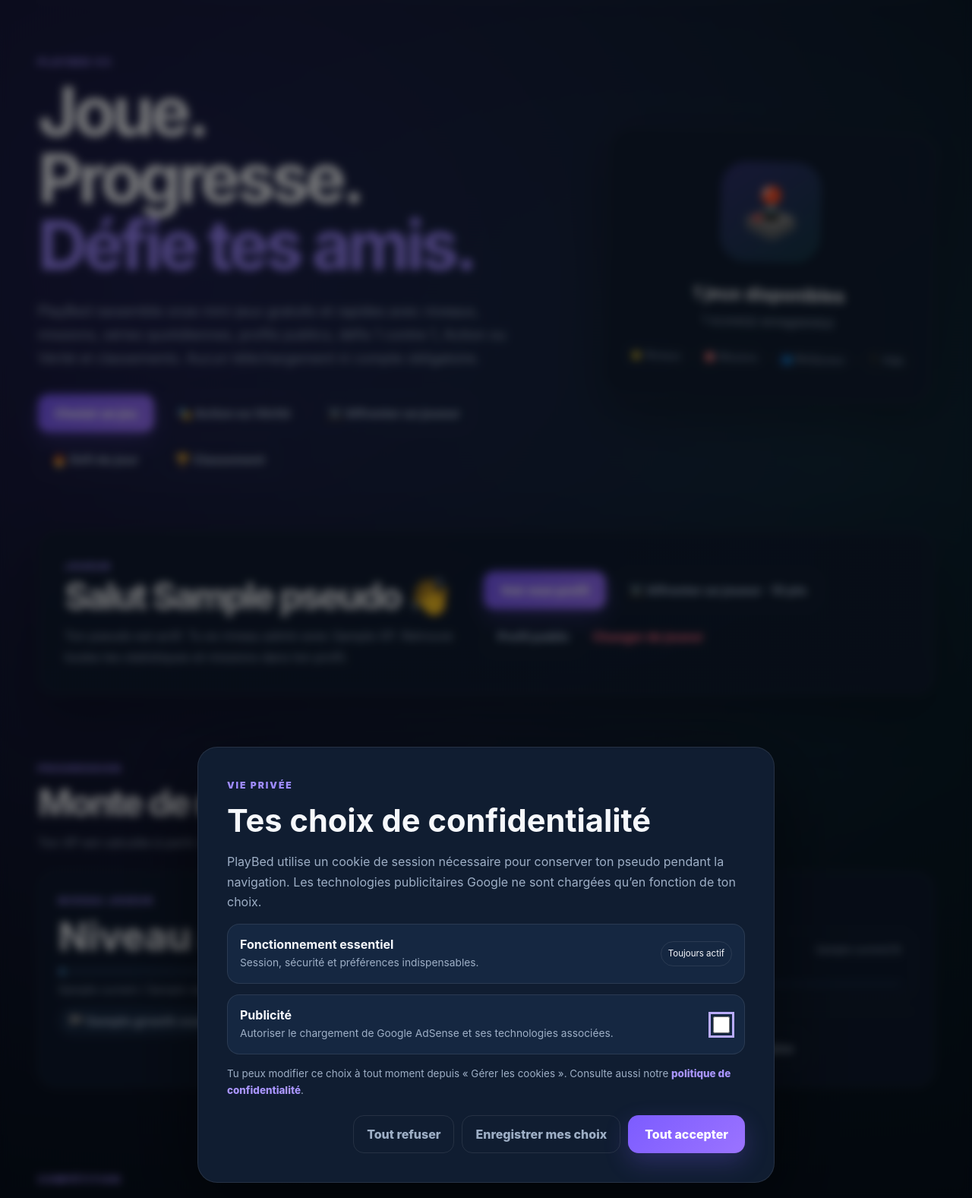
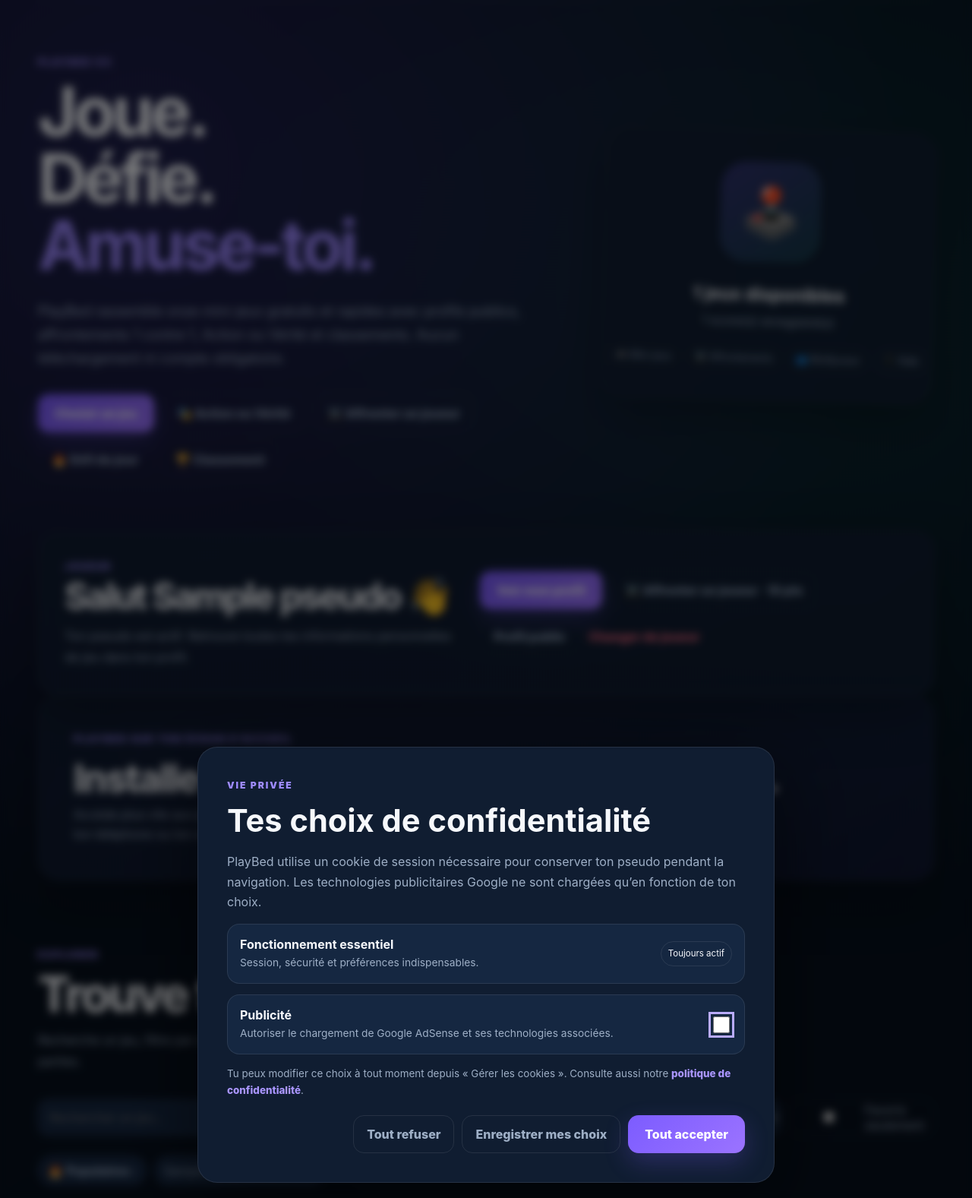
Before and after one commit to Obed236/PlayBed, a Python web app: template templates/index.html in a window 1280 px wide. Shown: the part 78-1655 px from the top of the page at 76% size. Run offline with Jinja, Linux system fonts and the light colour scheme; the template is opened without the code that fills it: most values are stand-ins (such as "Sample title", 1, 10 or a date in 2020).

Commit message:
Alléger l'accueil et réserver la progression au profil

```diff
--- a/templates/index.html
+++ b/templates/index.html
@@ -1,62 +1,24 @@
 {% extends "base.html" %}
-{% block title %}PlayBed — Mini-jeux gratuits, niveaux et défis{% endblock %}
-{% block description %}PlayBed propose onze mini-jeux gratuits, des défis 1 contre 1 avec mise de points virtuels, Action ou Vérité en classe privée, niveaux, missions, favoris, statistiques et classements. Joue sans compte depuis ton navigateur.{% endblock %}
+{% block title %}PlayBed — Mini-jeux gratuits et défis{% endblock %}
+{% block description %}PlayBed propose onze mini-jeux gratuits, des affrontements 1 contre 1 avec mise de points virtuels, Action ou Vérité en classe privée, profils publics et classements. Joue sans compte depuis ton navigateur.{% endblock %}
 {% block content %}
 <main>
 <section class="hero">
     <div class="hero-copy">
         <span class="eyebrow">PLAYBED V3</span>
-        <h1>Joue.<br>Progresse.<br><span>Défie tes amis.</span></h1>
-        <p>PlayBed rassemble onze mini-jeux gratuits et rapides avec niveaux, missions, séries quotidiennes, profils publics, défis 1 contre 1, Action ou Vérité et classements. Aucun téléchargement ni compte obligatoire.</p>
+        <h1>Joue.<br>Défie.<br><span>Amuse-toi.</span></h1>
+        <p>PlayBed rassemble onze mini-jeux gratuits et rapides avec profils publics, affrontements 1 contre 1, Action ou Vérité et classements. Aucun téléchargement ni compte obligatoire.</p>
         <div class="hero-actions"><a class="primary-button" href="#games">Choisir un jeu</a><a class="secondary-button" href="{{ url_for('av_home') }}">🎭 Action ou Vérité</a><a class="secondary-button" href="{{ url_for('versus_home') }}">⚔️ Affronter un joueur</a><a class="secondary-button" href="{{ url_for('platform_daily_challenge') }}">🔥 Défi du jour</a><a class="secondary-button" href="{{ url_for('leaderboard') }}">🏆 Classement</a></div>
     </div>
-    <div class="hero-card"><div class="orb">🕹️</div><strong>{{ games|length }} jeux disponibles</strong><span>{{ total_scores }} score(s) enregistré(s)</span><div class="mini-stats"><span>⭐ Niveaux</span><span>🎯 Missions</span><span>👥 Multijoueur</span><span>📱 PWA</span></div></div>
+    <div class="hero-card"><div class="orb">🕹️</div><strong>{{ games|length }} jeux disponibles</strong><span>{{ total_scores }} score(s) enregistré(s)</span><div class="mini-stats"><span>🎮 Mini-jeux</span><span>⚔️ Affrontements</span><span>👥 Multijoueur</span><span>📱 PWA</span></div></div>
 </section>
 
 <section class="section player-panel" id="player">
-    <div><span class="eyebrow">JOUEUR</span>{% if pseudo %}<h2>Salut {{ pseudo }} 👋</h2><p>Ton pseudo est actif. {% if growth_progress %}Tu es niveau {{ growth_progress.level }} avec {{ growth_progress.xp }} XP.{% endif %} Retrouve toutes tes statistiques et missions dans ton profil.</p>{% else %}<h2>Choisis ton pseudo</h2><p>Aucun compte n'est nécessaire. Ton pseudo sert à identifier tes scores, ta progression et ton profil public.</p>{% endif %}</div>
+    <div><span class="eyebrow">JOUEUR</span>{% if pseudo %}<h2>Salut {{ pseudo }} 👋</h2><p>Ton pseudo est actif. Retrouve toutes tes informations personnelles de jeu dans ton profil.</p>{% else %}<h2>Choisis ton pseudo</h2><p>Aucun compte n'est nécessaire. Ton pseudo sert à identifier tes scores et ton profil public.</p>{% endif %}</div>
     {% if pseudo %}<div class="player-actions"><a class="primary-button" href="{{ url_for('platform_profile') }}">Voir mon profil</a><a class="secondary-button" href="{{ url_for('versus_home') }}">⚔️ Affronter un joueur{% if versus_wallet %} · {{ versus_wallet.balance }} pts{% endif %}</a><a class="secondary-button" href="{{ url_for('growth_public_profile', pseudo=pseudo) }}">Profil public</a><a class="danger-link" href="{{ url_for('clear_pseudo') }}">Changer de joueur</a></div>{% else %}<form class="pseudo-form" action="{{ url_for('set_pseudo') }}" method="post"><label class="sr-only" for="pseudoInput">Choisir un pseudo</label><input id="pseudoInput" type="text" name="pseudo" minlength="2" maxlength="20" required placeholder="Ex. Obed" autocomplete="nickname"><button class="primary-button" type="submit">Commencer</button></form>{% endif %}
 </section>
 
-{% if pseudo and growth_progress %}
-<section class="section">
-    <div class="section-heading compact"><span class="eyebrow">PROGRESSION</span><h2>Monte de niveau à chaque partie.</h2><p>Ton XP est calculée à partir de tes points, de ton activité et du nombre de jeux explorés.</p></div>
-    <div class="growth-dashboard">
-        <article class="level-card">
-            <span class="eyebrow">NIVEAU JOUEUR</span>
-            <div class="level-line"><strong>Niveau {{ growth_progress.level }}</strong><span>{{ growth_progress.xp }} XP au total</span></div>
-            <div class="growth-bar" aria-label="Progression vers le niveau suivant"><span style="width: {{ growth_progress.percent }}%"></span></div>
-            <div class="level-meta"><span>{{ growth_progress.current }} / {{ growth_progress.needed }} XP</span><span>Prochain : niveau {{ growth_progress.next_level }}</span></div>
-            <div class="trending-strip"><span class="season-pill">🏁 {{ growth_season.name }}</span>{% if engagement_streak %}<span class="season-pill">🔥 Série {{ engagement_streak.current }} j</span>{% endif %}</div>
-        </article>
-        <article class="missions-card">
-            <span class="eyebrow">MISSIONS DU JOUR</span>
-            <div class="mission-list">
-                {% for mission in growth_missions.daily %}
-                <div class="mission-item {% if mission.completed %}done{% endif %}" data-mission-complete="{{ 'true' if mission.completed else 'false' }}" data-mission-name="{{ mission.title }}">
-                    <div class="mission-head"><strong>{% if mission.completed %}✅{% else %}🎯{% endif %} {{ mission.title }}</strong><span>{{ mission.current }}/{{ mission.target }}</span></div>
-                    <p>{{ mission.description }}</p><div class="mission-mini"><span style="width: {{ mission.percent }}%"></span></div>
-                </div>
-                {% endfor %}
-            </div>
-            <div class="content-actions" style="margin-top:16px"><a class="secondary-button" href="{{ url_for('platform_profile') }}">Voir aussi les missions de la semaine</a></div>
-        </article>
-    </div>
-</section>
-{% endif %}
-
-{% if pseudo and engagement_streak %}
-<section class="section engagement-section">
-    <div class="section-heading compact"><span class="eyebrow">COMPÉTITION</span><h2>Garde ta série et monte au classement.</h2></div>
-    <div class="engagement-grid">
-        <article class="engagement-card streak-card"><span class="engagement-icon">🔥</span><span class="engagement-label">Série actuelle</span><strong>{{ engagement_streak.current }} jour{% if engagement_streak.current != 1 %}s{% endif %}</strong>{% if engagement_streak.played_today %}<p>Journée validée ✅ Prochain objectif : {{ engagement_streak.next_goal }} jours.</p>{% elif engagement_streak.at_risk %}<p>Ta série est encore active. Termine une partie aujourd’hui pour la conserver.</p>{% else %}<p>Termine une partie aujourd’hui pour lancer une nouvelle série.</p>{% endif %}</article>
-        <article class="engagement-card"><span class="engagement-icon">🏆</span><span class="engagement-label">Cette semaine</span><strong>{% if engagement_ranks.semaine %}#{{ engagement_ranks.semaine }}{% else %}—{% endif %}</strong><p>Ton rang parmi les joueurs ayant marqué des points cette semaine.</p><a class="text-action strong" href="{{ url_for('platform_period_leaderboard', period='semaine') }}">Voir le classement →</a></article>
-        <article class="engagement-card"><span class="engagement-icon">📅</span><span class="engagement-label">Ce mois</span><strong>{% if engagement_ranks.mois %}#{{ engagement_ranks.mois }}{% else %}—{% endif %}</strong><p>{{ growth_season.name }} : continue à jouer pour améliorer ton rang.</p><a class="text-action strong" href="{{ url_for('platform_period_leaderboard', period='mois') }}">Voir la saison →</a></article>
-    </div>
-</section>
-{% endif %}
-
-<section class="section pwa-banner"><div><span class="eyebrow">PLAYBED SUR TON ÉCRAN D’ACCUEIL</span><h2>Installe PlayBed comme une application.</h2><p>Accède plus vite aux jeux, aux missions, au défi du jour, aux affrontements 1 contre 1 et aux classements depuis ton téléphone ou ton ordinateur compatible.</p></div><button class="primary-button pwa-install-button" data-pwa-install type="button" hidden>📱 Installer PlayBed</button></section>
+<section class="section pwa-banner"><div><span class="eyebrow">PLAYBED SUR TON ÉCRAN D’ACCUEIL</span><h2>Installe PlayBed comme une application.</h2><p>Accède plus vite aux jeux, au défi du jour, aux affrontements 1 contre 1 et aux classements depuis ton téléphone ou ton ordinateur compatible.</p></div><button class="primary-button pwa-install-button" data-pwa-install type="button" hidden>📱 Installer PlayBed</button></section>
 
 <section class="section" id="games">
     <div class="section-heading"><span class="eyebrow">EXPLORER</span><h2>Trouve ton prochain jeu.</h2><p>Recherche un jeu, filtre par catégorie ou retrouve rapidement tes favoris et tes dernières parties.</p></div>
@@ -83,7 +45,7 @@
     </div>
 </section>
 
-<section class="section feature-section"><div class="section-heading"><span class="eyebrow">UNE VRAIE PLATEFORME</span><h2>Progresse, partage et reviens.</h2><p>PlayBed associe les mini-jeux à une progression globale, des objectifs quotidiens, des profils publics et plusieurs expériences multijoueurs.</p></div><div class="info-grid"><article class="info-card"><span class="eyebrow">PROGRESSION</span><h3>XP et niveaux</h3><p>Chaque partie scorée contribue à ton niveau global et met en valeur ta régularité.</p></article><article class="info-card"><span class="eyebrow">MISSIONS</span><h3>Objectifs quotidiens et hebdomadaires</h3><p>Des objectifs concrets t’encouragent à explorer plusieurs jeux et à progresser.</p></article><article class="info-card"><span class="eyebrow">SOCIAL</span><h3>Profils, défis 1 contre 1 et classes privées</h3><p>Partage ton profil, suis des joueurs, affronte quelqu’un avec une mise de points sur les jeux à score ou ouvre une classe Action ou Vérité à distance.</p></article></div><div class="section-cta"><a class="primary-button" href="{{ url_for('av_home') }}">🎭 Action ou Vérité</a><a class="secondary-button" href="{{ url_for('versus_home') }}">⚔️ Affronter un joueur</a><a class="secondary-button" href="{{ url_for('platform_guides') }}">Découvrir les guides</a></div></section>
+<section class="section feature-section"><div class="section-heading"><span class="eyebrow">UNE VRAIE PLATEFORME</span><h2>Joue seul ou avec les autres.</h2><p>L’accueil reste centré sur les jeux. Tes informations personnelles et ton suivi sont regroupés dans ton profil.</p></div><div class="info-grid"><article class="info-card"><span class="eyebrow">DUEL</span><h3>Affrontements 1 contre 1</h3><p>Choisis un jeu à score, fixe une mise de points virtuels et affronte un autre joueur.</p></article><article class="info-card"><span class="eyebrow">PROFIL</span><h3>Ton espace joueur</h3><p>Retrouve au même endroit toutes les informations liées à ton activité sur PlayBed.</p></article><article class="info-card"><span class="eyebrow">GROUPE</span><h3>Action ou Vérité à distance</h3><p>Crée une classe privée et joue avec plusieurs personnes depuis différents téléphones.</p></article></div><div class="section-cta"><a class="primary-button" href="{{ url_for('av_home') }}">🎭 Action ou Vérité</a><a class="secondary-button" href="{{ url_for('versus_home') }}">⚔️ Affronter un joueur</a><a class="secondary-button" href="{{ url_for('platform_guides') }}">Découvrir les guides</a></div></section>
 
 <section class="section about"><span class="eyebrow">PLAYBED</span><h2>Un projet informatique devenu une plateforme publique.</h2><p>PlayBed a été créé et développé par Obed Gelly Ousmane Tassango dans le cadre d'un projet autour du web, du réseau et de la programmation. Le projet est désormais accessible gratuitement au public et continue d’évoluer avec de nouvelles fonctionnalités.</p><p>L’objectif reste simple : proposer une expérience rapide et agréable, sans inscription obligatoire, tout en donnant suffisamment d’informations aux joueurs pour comprendre les règles, les scores et la manière dont leurs données sont utilisées.</p><a class="secondary-button" href="{{ url_for('about_page') }}">En savoir plus sur PlayBed</a></section>
 </main>
```
